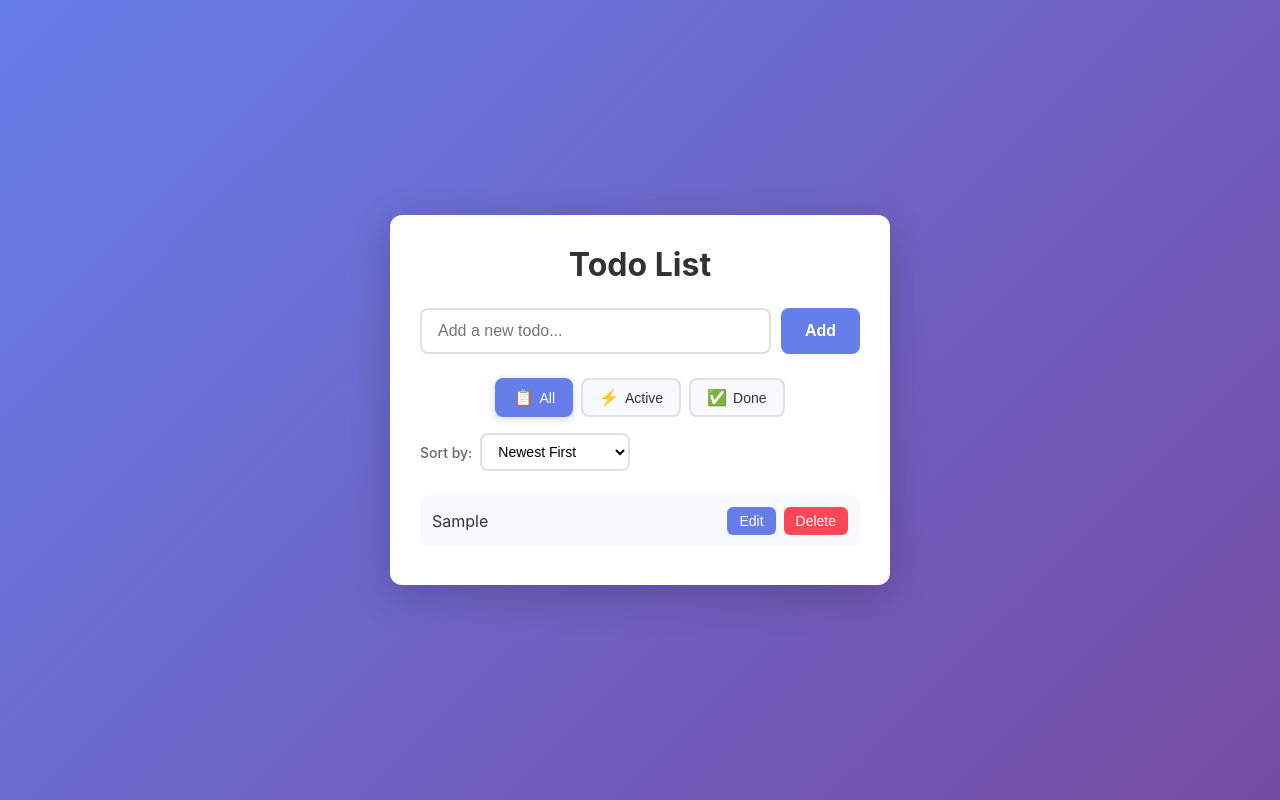
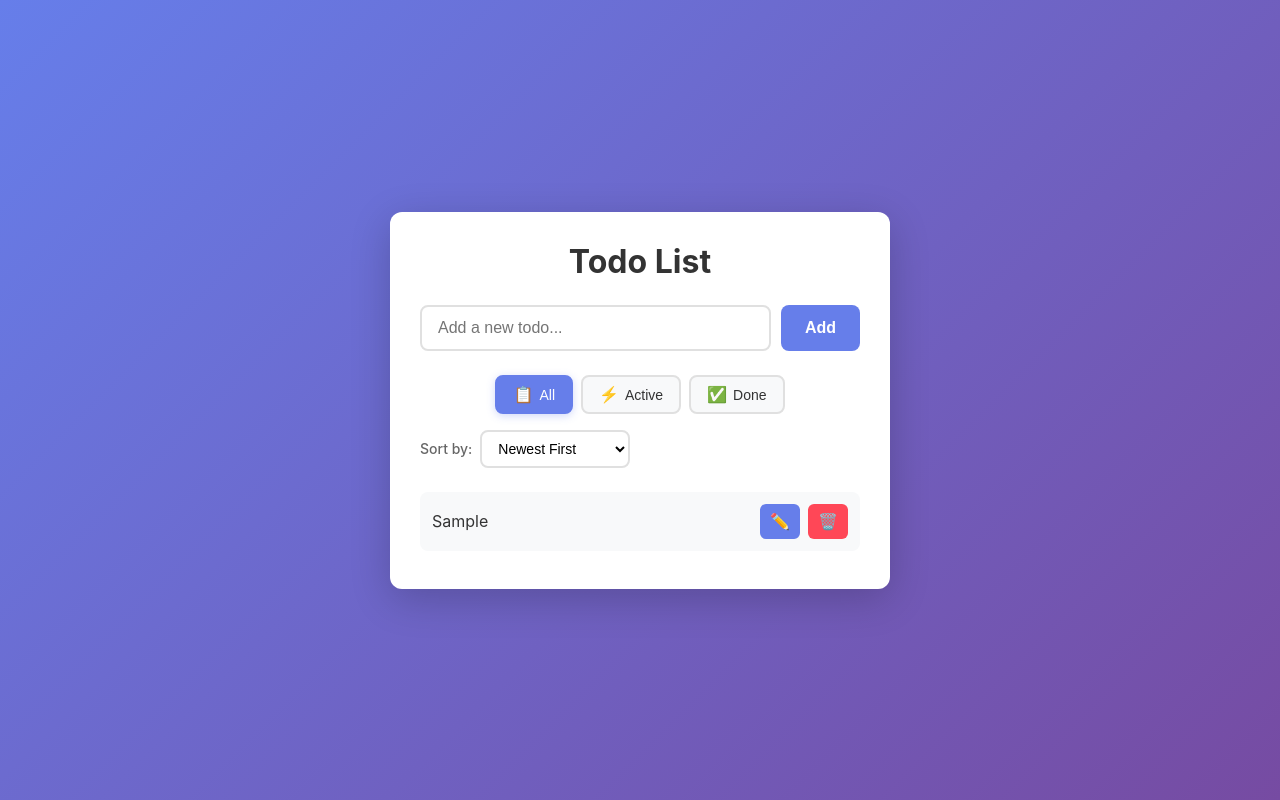
Before and after one commit to tetiana-kolomiiets/new-project, a React (Vite) app: page / in a window 1280 px wide. Both pictures are taken after typing "Sample" into the empty fields and a click on the button "Add". Built offline with nearby package versions, Linux system fonts and the light colour scheme.

Commit message:
change ToDoItem

```diff
--- a/src/components/TodoItem.jsx
+++ b/src/components/TodoItem.jsx
@@ -24,11 +24,11 @@ function TodoItem({
             autoFocus
           />
           <div className="edit-buttons">
-            <button onClick={() => onSaveEdit(todo.id)} className="save-button">
-              Save
+            <button onClick={() => onSaveEdit(todo.id)} className="save-button" title="Save changes">
+              ✓
             </button>
-            <button onClick={onCancelEdit} className="cancel-button">
-              Cancel
+            <button onClick={onCancelEdit} className="cancel-button" title="Cancel editing">
+              ✕
             </button>
           </div>
         </>
@@ -43,14 +43,16 @@ function TodoItem({
             <button
               onClick={() => onStartEdit(todo.id, todo.text)}
               className="edit-button"
+              title="Edit todo"
             >
-              Edit
+              ✏️
             </button>
             <button
               onClick={() => onDelete(todo.id)}
               className="delete-button"
+              title="Delete todo"
             >
-              Delete
+              🗑️
             </button>
           </div>
         </>
--- a/src/index.css
+++ b/src/index.css
@@ -200,18 +200,23 @@ h1 {
 }
 
 .delete-button {
-  padding: 6px 12px;
+  padding: 8px 10px;
   background: #ff4757;
   color: white;
   border: none;
   border-radius: 6px;
-  font-size: 14px;
+  font-size: 16px;
   cursor: pointer;
-  transition: background 0.3s;
+  transition: all 0.3s;
+  min-width: 36px;
+  display: flex;
+  align-items: center;
+  justify-content: center;
 }
 
 .delete-button:hover {
   background: #ee5a6f;
+  transform: scale(1.1);
 }
 
 .delete-button:active {
@@ -224,18 +229,23 @@ h1 {
 }
 
 .edit-button {
-  padding: 6px 12px;
+  padding: 8px 10px;
   background: #667eea;
   color: white;
   border: none;
   border-radius: 6px;
-  font-size: 14px;
+  font-size: 16px;
   cursor: pointer;
-  transition: background 0.3s;
+  transition: all 0.3s;
+  min-width: 36px;
+  display: flex;
+  align-items: center;
+  justify-content: center;
 }
 
 .edit-button:hover {
   background: #5568d3;
+  transform: scale(1.1);
 }
 
 .edit-button:active {
@@ -258,18 +268,23 @@ h1 {
 }
 
 .save-button {
-  padding: 6px 12px;
+  padding: 8px 10px;
   background: #2ed573;
   color: white;
   border: none;
   border-radius: 6px;
-  font-size: 14px;
+  font-size: 18px;
   cursor: pointer;
-  transition: background 0.3s;
+  transition: all 0.3s;
+  min-width: 36px;
+  display: flex;
+  align-items: center;
+  justify-content: center;
 }
 
 .save-button:hover {
   background: #26c965;
+  transform: scale(1.1);
 }
 
 .save-button:active {
@@ -277,18 +292,23 @@ h1 {
 }
 
 .cancel-button {
-  padding: 6px 12px;
+  padding: 8px 10px;
   background: #999;
   color: white;
   border: none;
   border-radius: 6px;
-  font-size: 14px;
+  font-size: 18px;
   cursor: pointer;
-  transition: background 0.3s;
+  transition: all 0.3s;
+  min-width: 36px;
+  display: flex;
+  align-items: center;
+  justify-content: center;
 }
 
 .cancel-button:hover {
   background: #777;
+  transform: scale(1.1);
 }
 
 .cancel-button:active {
```
